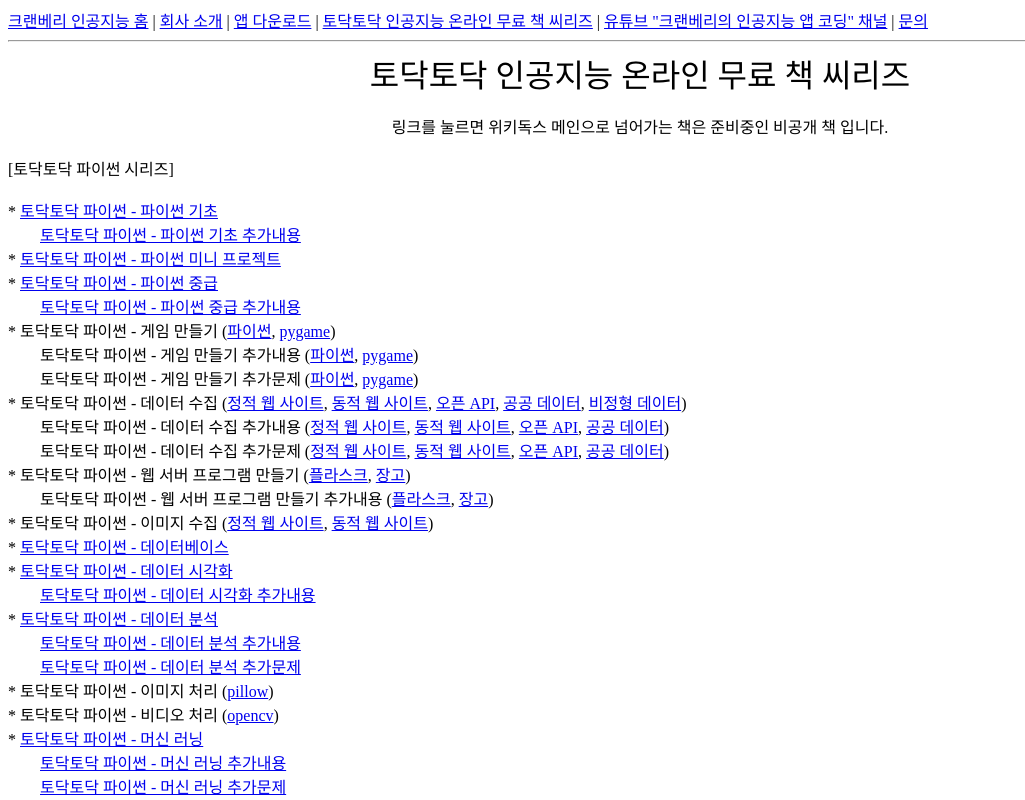
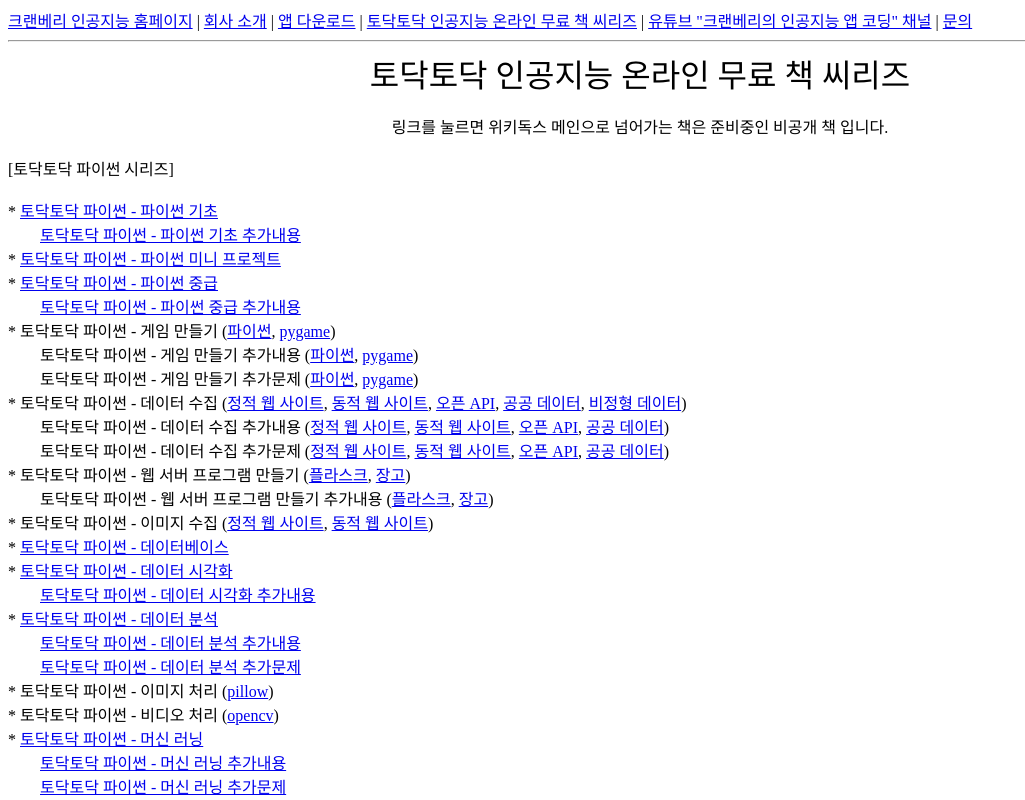
Before and after one commit to cranberryai/cranberryai.github.io, a plain HTML site: page todak_todak_series/index.html in a window 1280 px wide. Shown: the top 800 px of the page, without its empty margins (0-1025 px from the left). Drawn offline with nearby package versions, Linux system fonts and the light colour scheme; no server answers.

Commit message:
Update index.html

```diff
--- a/todak_todak_series/index.html
+++ b/todak_todak_series/index.html
@@ -1,4 +1,4 @@
-<a href="/">크랜베리 인공지능 홈</a> |
+<a href="/">크랜베리 인공지능 홈페이지</a> |
 <a href="/company/index.html">회사 소개</a> |
 <a href="/app/index.html">앱 다운로드</a> |
 <a href="/todak_todak_series/index.html">토닥토닥 인공지능 온라인 무료 책 씨리즈</a> |
```
